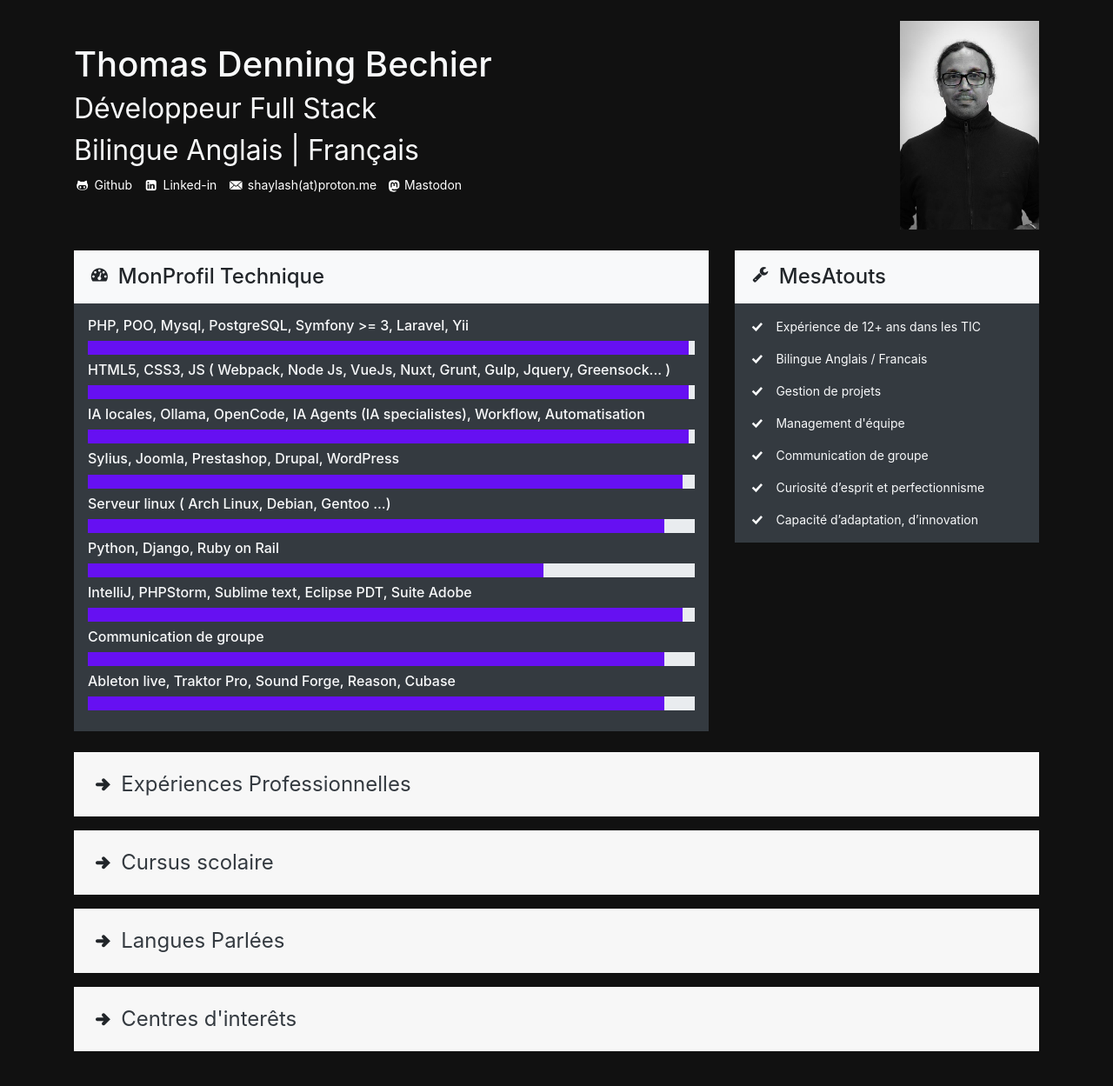
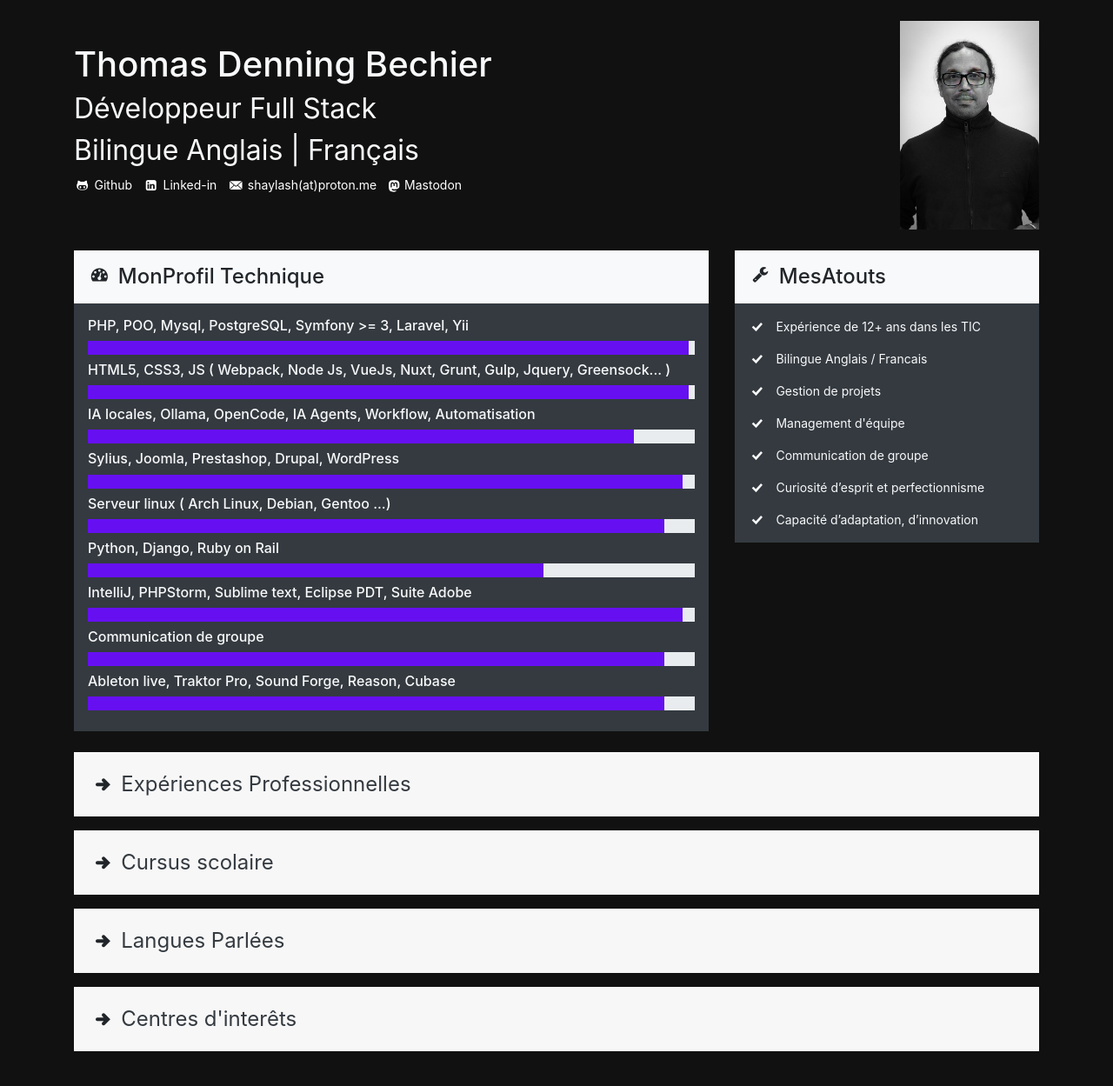
Before and after one commit to shaylash/shaylash.github.io, a Jekyll site: the page built from index.md, in a window 1280 px wide. Shown: the whole page at 87% size. Built offline with Jekyll 4.4.1, drawn with Linux system fonts in a browser that asks for light colours.

Commit message:
Update home.html

```diff
--- a/_layouts/home.html
+++ b/_layouts/home.html
@@ -75,10 +75,10 @@
 				</div>
 				<h6 class="text-light">
 					<span class="glyphicon glyphicon-thumbs-up"></span>
-					IA locales, Ollama, OpenCode, IA Agents (IA specialistes), Workflow, Automatisation
+					IA locales, Ollama, OpenCode, IA Agents, Workflow, Automatisation
 				</h6>
 				<div class="progress mb-2">
-					<div class="progress-bar bg-info" role="progressbar" aria-valuenow="99" aria-valuemin="0" aria-valuemax="100">
+					<div class="progress-bar bg-info" role="progressbar" aria-valuenow="90" aria-valuemin="0" aria-valuemax="100">
 						<span class="sr-only">85% Complete (success)</span>
 					</div>
 				</div>
```
